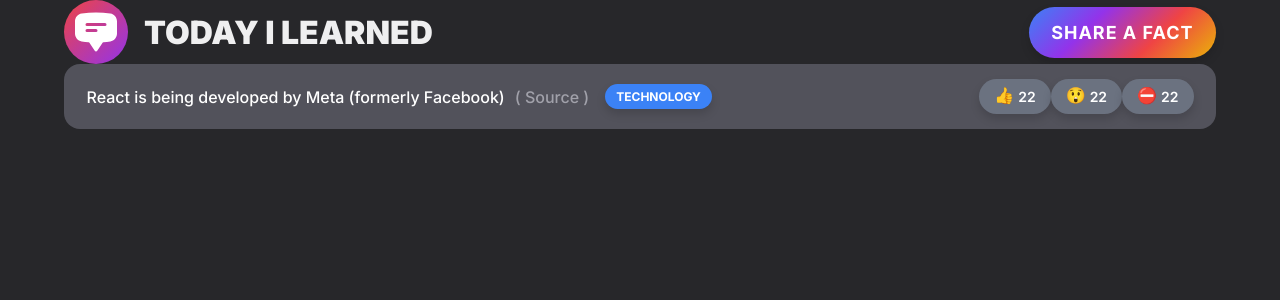
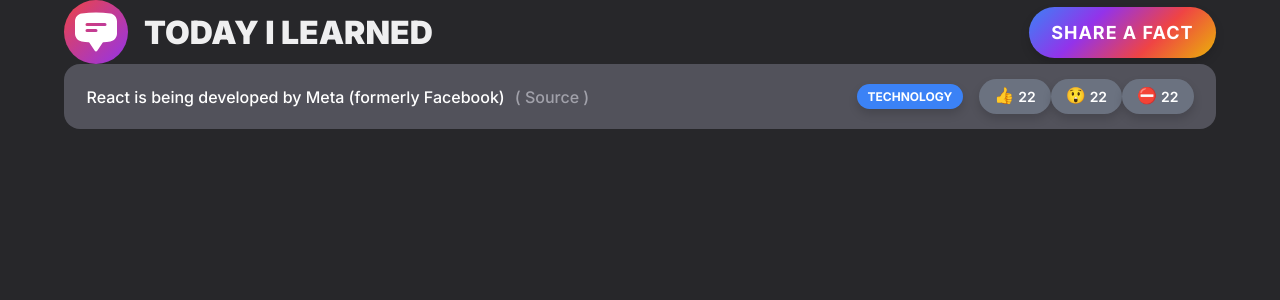
Before and after one commit to domenmerhar/today-i-learned-react, a React (Vite) app: page / in a window 1280 px wide. Shown: the top 300 px of the page. Built offline with nearby package versions, Linux system fonts and the light colour scheme.

Commit message:
Update FactCard.tsx

```diff
--- a/src/features/main-page/FactCard.tsx
+++ b/src/features/main-page/FactCard.tsx
@@ -6,6 +6,7 @@
   background-color: var(--zinc-600);
 
   display: flex;
+  flex-wrap: wrap;
   gap: 16px;
 
   padding: 1.5rem 2.25rem;
@@ -14,13 +15,20 @@
   align-items: center;
   border-radius: 16px;
 
-  & > :nth-child(2) {
-    justify-self: center;
-    align-self: center;
+  & > :nth-child(1) {
+    flex: 1 1 30rem;
   }
 
   & > :nth-child(3) {
-    margin-left: auto;
+    grid-column: 1 / -1;
+  }
+
+  @media (max-width: 55em) {
+    flex-direction: column;
+
+    & > :nth-child(1) {
+      flex: 0;
+    }
   }
 `;
 
```
